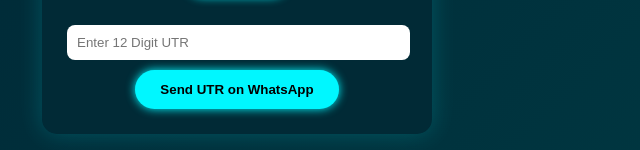
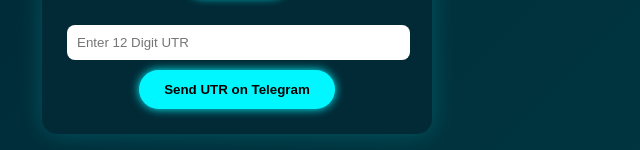
Before and after one commit to bharatprajapat22/drip-client, a plain HTML site: page index.html in a window 1280 px wide. Shown: the part 650-800 px from the top of the page, 403-1043 px from the left. Drawn offline with Linux system fonts and the light colour scheme.

Commit message:
Update index.html

```diff
--- a/index.html
+++ b/index.html
@@ -119,7 +119,9 @@
 
 <input type="text" id="utr" placeholder="Enter 12 Digit UTR" maxlength="12">
 
-<button onclick="sendUTR()">Send UTR on WhatsApp</button>
+<a href="https://t.me/Prahalad99" target="_blank">
+  <button>Send UTR on Telegram</button>
+</a>
 
 <p id="error"></p>
 
```
